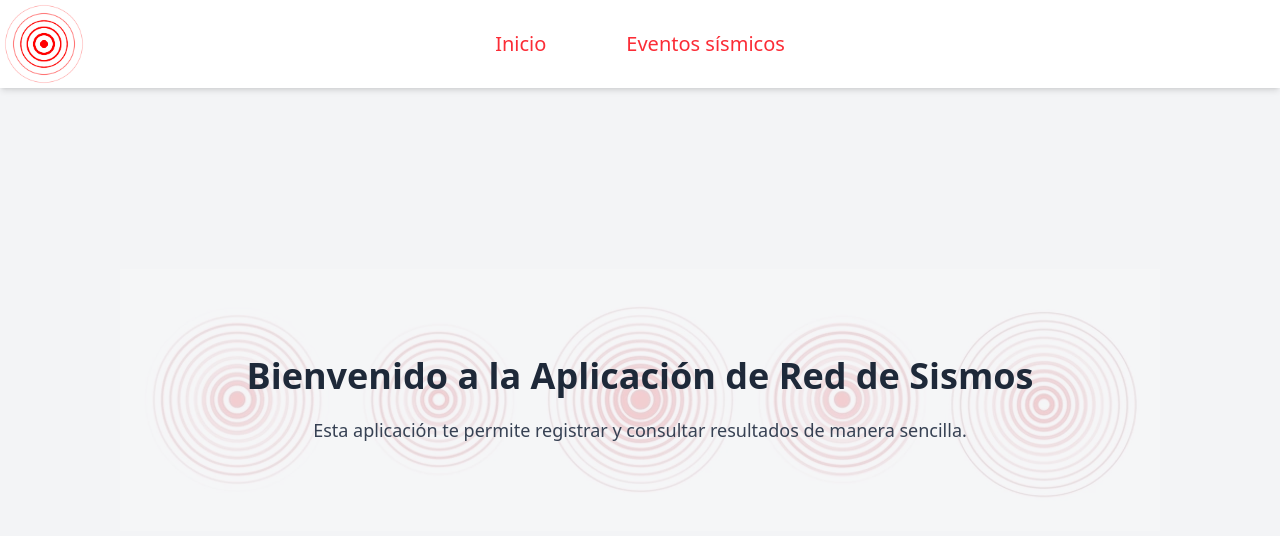
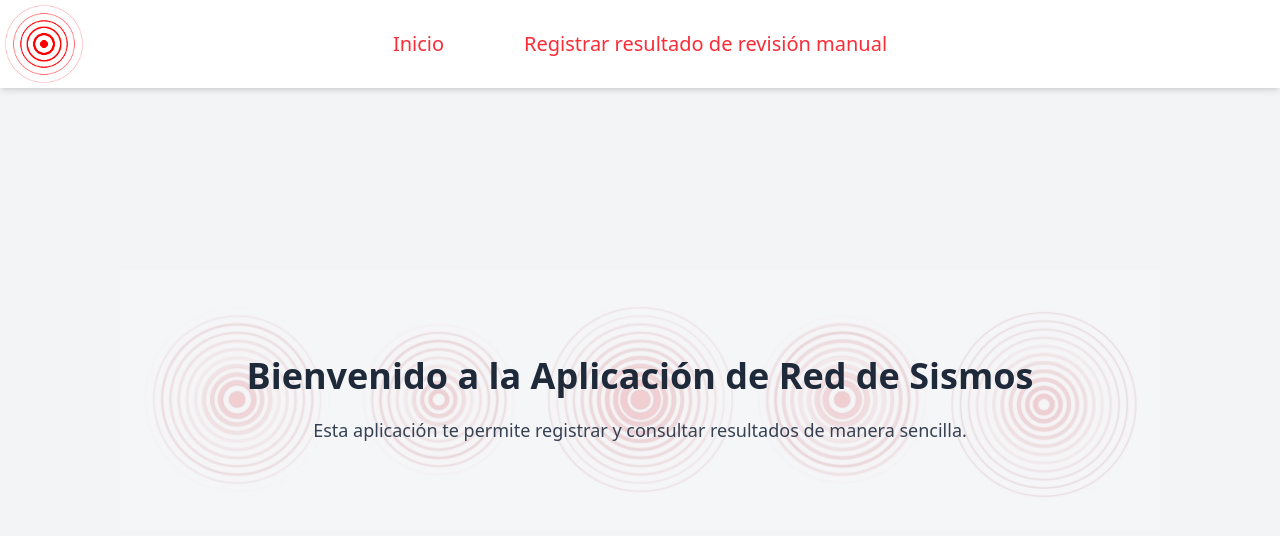
Before and after one commit to MartinAndreani/ppai_red_sismica_front, a React (Vite) app: page / in a window 1280 px wide. Shown: the top 536 px of the page. Built offline with nearby package versions, Linux system fonts and the light colour scheme.

Commit message:
Cambio en el Navbar

```diff
--- a/src/components/NavBar/NavBar.jsx
+++ b/src/components/NavBar/NavBar.jsx
@@ -13,7 +13,7 @@ const NavBar = () => {
                         <Link to="/" className="hover:text-red-700">Inicio</Link>
                     </li>
                     <li>
-                        <Link to="/eventos" className="hover:text-red-700">Eventos sísmicos</Link>
+                        <Link to="/eventos" className="hover:text-red-700">Registrar resultado de revisión manual</Link>
                     </li>
                 </ul>
             </div>
```
